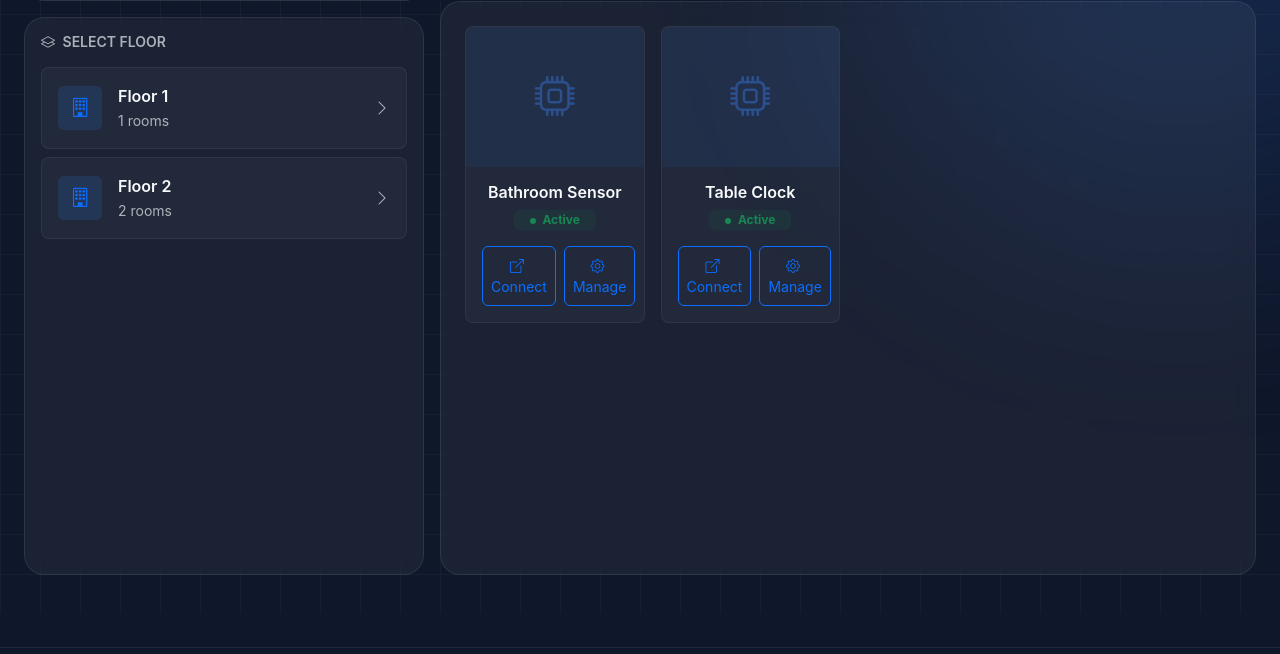
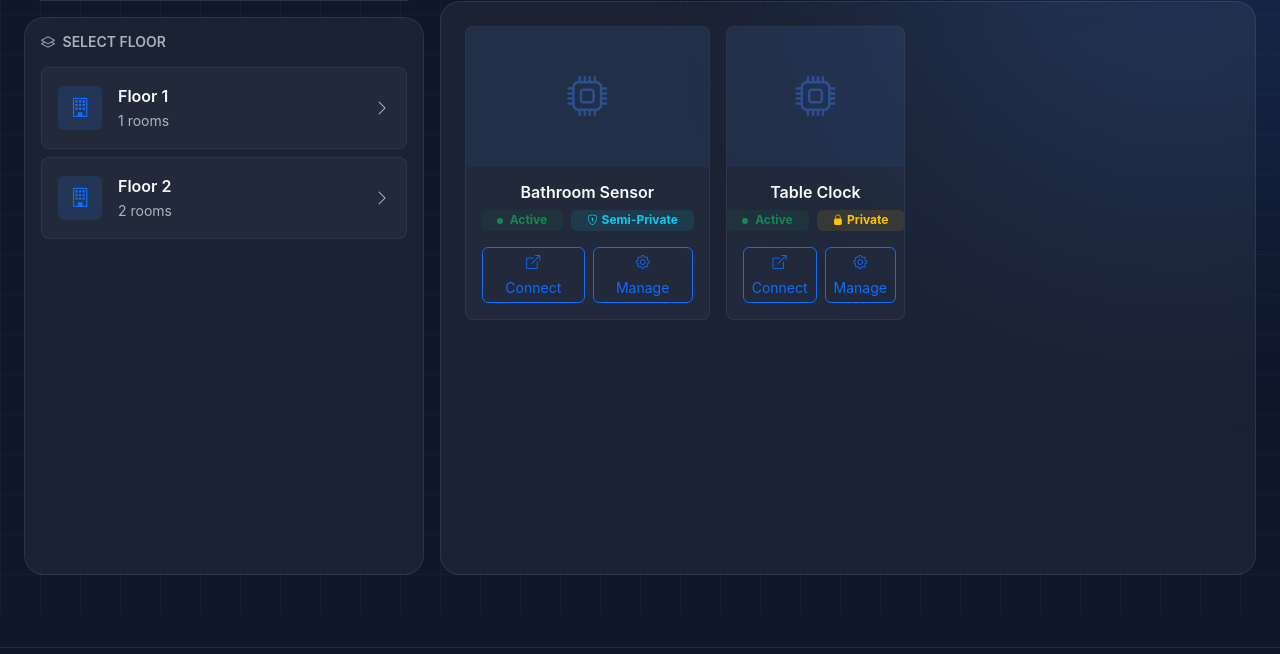
Before and after one commit to Maks0m0s/SmartHomeApp, a Django app: page /dashboard/ in a window 1280 px wide. Shown: the part 186-840 px from the top of the page. Run offline with Django 5.2, Linux system fonts and the light colour scheme; a user stored in the database is signed in; data comes from the database, SQL or seed files in the repository; both versions use the stored data as it was after the commit.

Commit message:
Permissions and Privacy improved

```diff
--- a/main/admin.py
+++ b/main/admin.py
@@ -4,10 +4,10 @@ from main.models import Device, Room, Floor, Category
 
 @admin.register(Device)
 class DeviceAdmin(admin.ModelAdmin):
-    list_display = ["name", "ip_address", "port", "is_active", "created_at"]
-    list_filter = ["is_active"]
+    list_display = ["name", "ip_address", "port", "is_active", "is_private", "is_semiprivate", "created_at"]
+    list_filter = ["is_active", "is_private", "is_semiprivate"]
     search_fields = ["name", "ip_address"]
-    fields = ["name", "ip_address", "port", "description", "is_active", "creator", "photo"]
+    fields = ["name", "ip_address", "port", "description", "is_active", "is_private", "is_semiprivate", "creator", "photo"]
 
 admin.site.register(Category)
 admin.site.register(Room)
--- a/main/api/dashboard_views.py
+++ b/main/api/dashboard_views.py
@@ -1,10 +1,23 @@
 from django.contrib.auth.models import User
+from django.db.models import Q
 from django.shortcuts import get_object_or_404
 from rest_framework import viewsets, permissions
 from rest_framework.response import Response
 from rest_framework.renderers import TemplateHTMLRenderer
 from main.models import Device, Category, Floor, Room
 
+
+def visible_devices(user):
+    qs = Device.objects.all()
+    if not user.is_authenticated:
+        return qs.filter(is_private=False, is_semiprivate=False)
+    if not user.is_staff and not user.is_superuser:
+        return qs.filter(is_private=False, is_semiprivate=False)
+    return qs.filter(
+        Q(is_private=False, is_semiprivate=False)
+        | Q(is_semiprivate=True)
+        | Q(is_private=True, creator=user)
+    )
 
 def _base_context():
     return {
@@ -33,7 +46,7 @@ class DashboardView(viewsets.ViewSet):
 
     def list(self, request):
         ctx = _base_context()
-        ctx["devices"] = Device.objects.all()
+        ctx["devices"] = visible_devices(request.user)
         ctx["panel_subtitle"] = "All registered devices"
         return Response(ctx)
 
@@ -54,7 +67,7 @@ class FloorDetailView(viewsets.ViewSet):
         ctx["selected_category"] = "floors"
         ctx["selected_floor"] = floor
         ctx["rooms"] = floor.rooms.all()
-        ctx["devices"] = Device.objects.filter(rooms__in=floor.rooms.all()).distinct()
+        ctx["devices"] = visible_devices(request.user).filter(rooms__in=floor.rooms.all()).distinct()
         ctx["panel_title"] = '<i class="bi bi-building me-2"></i>' + floor.name
         ctx["panel_subtitle"] = "All devices in " + floor.name
         return Response(ctx)
@@ -81,7 +94,7 @@ class RoomDetailView(viewsets.ViewSet):
         ctx["selected_floor"] = floor
         ctx["selected_room"] = room
         ctx["rooms"] = floor.rooms.all()
-        ctx["devices"] = room.devices.all()
+        ctx["devices"] = visible_devices(request.user).filter(rooms=room)
         ctx["panel_title"] = '<i class="bi bi-door-open me-2"></i>' + room.name
         ctx["panel_subtitle"] = "Devices in " + room.name
         return Response(ctx)
@@ -104,7 +117,7 @@ class UserDetailView(viewsets.ViewSet):
         ctx["active_tab"] = "person"
         ctx["selected_category"] = "person"
         ctx["selected_user"] = user_obj
-        ctx["devices"] = Device.objects.filter(creator=user_obj)
+        ctx["devices"] = visible_devices(request.user).filter(creator=user_obj)
         display_name = user_obj.get_full_name() or user_obj.username
         ctx["panel_title"] = '<i class="bi bi-person me-2"></i>' + display_name
         ctx["panel_subtitle"] = "Devices owned by " + display_name
@@ -129,11 +142,11 @@ class StateDetailView(viewsets.ViewSet):
         ctx["selected_state"] = state
         ctx["active_tab"] = "state"
         if state == "active":
-            ctx["devices"] = Device.objects.filter(is_active=True)
+            ctx["devices"] = visible_devices(request.user).filter(is_active=True)
             ctx["panel_title"] = '<i class="bi bi-check-circle me-2"></i>Active'
             ctx["panel_subtitle"] = "All active devices"
         elif state == "stopped":
-            ctx["devices"] = Device.objects.filter(is_active=False)
+            ctx["devices"] = visible_devices(request.user).filter(is_active=False)
             ctx["panel_title"] = '<i class="bi bi-x-circle me-2"></i>Stopped'
             ctx["panel_subtitle"] = "All stopped devices"
         else:
--- a/main/api/device_views.py
+++ b/main/api/device_views.py
@@ -6,6 +6,7 @@ from rest_framework.response import Response
 from rest_framework.views import APIView
 from rest_framework.renderers import TemplateHTMLRenderer
 from main.models import Device
+from main.api.dashboard_views import visible_devices
 
 class DeviceDashboardView(viewsets.ViewSet):
     permission_classes = [permissions.AllowAny]
@@ -13,7 +14,7 @@ class DeviceDashboardView(viewsets.ViewSet):
     template_name = "main/devices.html"
 
     def list(self, request):
-        devices = Device.objects.all()
+        devices = visible_devices(request.user)
         context = {"devices": devices}
 
         return Response(context)
--- a/main/models.py
+++ b/main/models.py
@@ -7,6 +7,8 @@ class Device(models.Model):
     port = models.PositiveIntegerField(default=80)
     description = models.TextField(blank=True)
     is_active = models.BooleanField(default=True)
+    is_private = models.BooleanField(default=False)
+    is_semiprivate = models.BooleanField(default=False)
     creator = models.ForeignKey(User,  related_name="devices", on_delete=models.CASCADE, null=True, blank=True)
     photo = models.ImageField(upload_to="devices/", null=True, blank=True)
     created_at = models.DateTimeField(auto_now_add=True)
--- a/main/templates/main/dashboard.html
+++ b/main/templates/main/dashboard.html
@@ -227,7 +227,7 @@
       <div class="glass p-3 p-md-4 flex-grow-1" style="overflow-y:auto;min-height:0;">
         <div class="row g-3">
           {% for device in devices %}
-          <div class="col-6 col-lg-4 col-xl-3">
+          <div class="{% if device.is_semiprivate %}col-12 col-lg-6 col-xl-4{% else %}col-6 col-lg-4 col-xl-3{% endif %}">
             <div class="device-card rounded-3 p-0 h-100 d-flex flex-column"
                  style="background:rgba(255,255,255,.03);border:1px solid rgba(255,255,255,.06);overflow:hidden;">
 
@@ -245,7 +245,7 @@
               <!-- Device Info -->
               <div class="p-3 d-flex flex-column align-items-center text-center flex-grow-1">
                 <h6 class="fw-semibold mb-2 text-truncate w-100">{{ device.name }}</h6>
-
+                <div style="display: flex; gap: 8px;">
                   {% if device.is_active %}
                     <span class="badge bg-success bg-opacity-10 text-success px-3 py-1 mb-3">
                       <span class="d-inline-block rounded-circle bg-success me-1" style="width:6px;height:6px;"></span>
@@ -257,39 +257,68 @@
                       Stopped
                     </span>
                   {% endif %}
-
+                  {% if device.is_private %}
+                    <span class="badge bg-warning bg-opacity-10 text-warning px-3 py-1 mb-3">
+                      <i class="bi bi-lock-fill me-1" style="font-size:.65rem;"></i>Private
+                    </span>
+                  {% elif device.is_semiprivate %}
+                    <span class="badge bg-info bg-opacity-10 text-info px-3 py-1 mb-3">
+                      <i class="bi bi-shield-lock me-1" style="font-size:.65rem;"></i>Semi-Private
+                    </span>
+                  {% endif %}
+                </div>
                 <div class="mt-auto w-100 d-flex gap-2">
-                  {% if user.is_authenticated and user.is_staff or user.is_superuser %}
-                    {% if device.is_active and user.is_staff or user.is_superuser %}
+                  {% if user.is_authenticated and user.is_staff or user.is_authenticated and user.is_superuser or device.creator == user %}
+                    {# CONNECT button #}
+                    {% if device.is_active %}
+                      {% if not device.is_private or device.creator == user %}
                         <button type="button"
-                            class="connect-btn btn btn-outline-primary flex-fill btn-sm rounded-2 py-2"
+                                class="connect-btn btn btn-outline-primary flex-fill btn-sm rounded-2 d-flex flex-column align-items-center gap-1"
                                 data-url="http://{{ device.ip_address }}:{{ device.port }}">
-                      <i class="bi bi-box-arrow-up-right me-1"></i>Connect
+                          <i class="bi bi-box-arrow-up-right"></i>
+                          <span>Connect</span>
                         </button>
                       {% else %}
-                    <button class="btn btn-outline-secondary flex-fill btn-sm rounded-2 py-2" disabled
-                            data-bs-toggle="tooltip" title="Device is stopped">
-                      <i class="bi bi-box-arrow-up-right me-1"></i>Connect
-                    </button>
-                    {% endif %}
-                    {% if user.is_superuser and user.is_staff %}
-                      <a href="/admin/main/device/{{ device.id }}/change/"
-                         class="btn btn-outline-primary flex-fill btn-sm rounded-2 py-2">
-                        <i class="bi bi-gear me-1"></i>Manage
-                      </a>
-                    {% else %}
-                      <button class="btn btn-outline-secondary flex-fill btn-sm rounded-2 py-2" disabled
-                            data-bs-toggle="tooltip" title="Sign in to manage"><i class="bi bi-gear me-1"></i>Manage
+                        <button class="btn btn-outline-secondary flex-fill btn-sm rounded-2 d-flex flex-column align-items-center gap-1" disabled
+                                    data-bs-toggle="tooltip"
+                                    title="{% if device.is_private %}Private device{% else %}Device is stopped{% endif %}">
+                              <i class="bi bi-box-arrow-up-right"></i>
+                              <span>Connect</span>
                         </button>
                       {% endif %}
                     {% else %}
-                    <button class="btn btn-outline-secondary flex-fill btn-sm rounded-2 py-2" disabled
-                            data-bs-toggle="tooltip" title="Sign in to connect">
-                      <i class="bi bi-box-arrow-up-right me-1"></i>Connect
+                      <button class="btn btn-outline-secondary flex-fill btn-sm rounded-2 d-flex flex-column align-items-center gap-1" disabled
+                              data-bs-toggle="tooltip"
+                              title="{% if device.is_private %}Private device{% else %}Device is stopped{% endif %}">
+                        <i class="bi bi-box-arrow-up-right"></i>
+                        <span>Connect</span>
                       </button>
-                    <button class="btn btn-outline-secondary flex-fill btn-sm rounded-2 py-2" disabled
-                            data-bs-toggle="tooltip" title="Sign in to manage">
-                      <i class="bi bi-gear me-1"></i>Manage
+                    {% endif %}
+                    {# MANAGE button #}
+                    {% if user.is_superuser and not device.is_private and not device.is_semiprivate or device.creator == user %}
+                      <a href="/admin/main/device/{{ device.id }}/change/"
+                         class="btn btn-outline-primary flex-fill btn-sm rounded-2 d-flex flex-column align-items-center gap-1">
+                        <i class="bi bi-gear"></i>
+                        <span>Manage</span>
+                      </a>
+                    {% else %}
+                      <button class="btn btn-outline-secondary flex-fill btn-sm rounded-2 d-flex flex-column align-items-center gap-1" disabled
+                              data-bs-toggle="tooltip"
+                              title="{% if not user.is_superuser %}Superuser access required{% else %}Private or semi-private device{% endif %}">
+                        <i class="bi bi-gear"></i>
+                        <span>Manage</span>
+                      </button>
+                    {% endif %}
+                  {% else %}
+                    <button class="btn btn-outline-secondary flex-fill btn-sm rounded-2 d-flex flex-column align-items-center gap-1" disabled
+                            data-bs-toggle="tooltip" title="Staff access required">
+                      <i class="bi bi-box-arrow-up-right"></i>
+                      <span>Connect</span>
+                    </button>
+                    <button class="btn btn-outline-secondary flex-fill btn-sm rounded-2 d-flex flex-column align-items-center gap-1" disabled
+                            data-bs-toggle="tooltip" title="Staff access required">
+                      <i class="bi bi-gear"></i>
+                      <span>Manage</span>
                     </button>
                   {% endif %}
                 </div>
```
Also changed, not shown: main/templates/main/devices.html (+21 -5 lines), db.sqlite3, main/migrations/0002_device_is_private_device_is_semiprivate.py (added), main/migrations/0003_alter_device_is_private_alter_device_is_semiprivate.py (added). Lines whose indentation alone changed are shown as unchanged.
